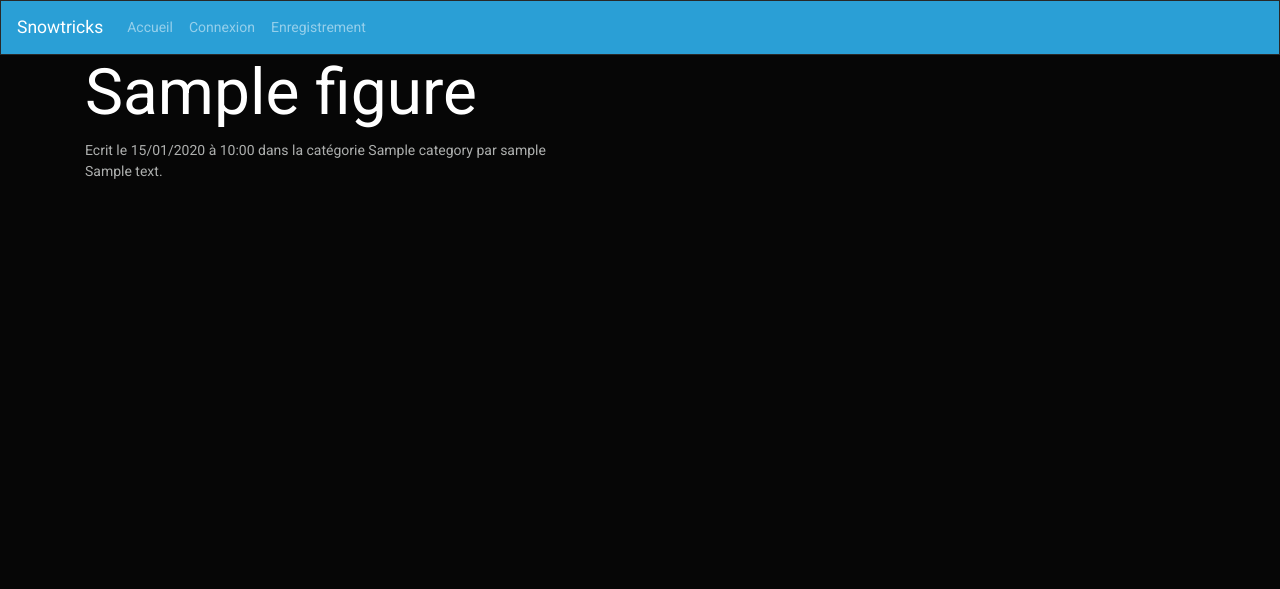
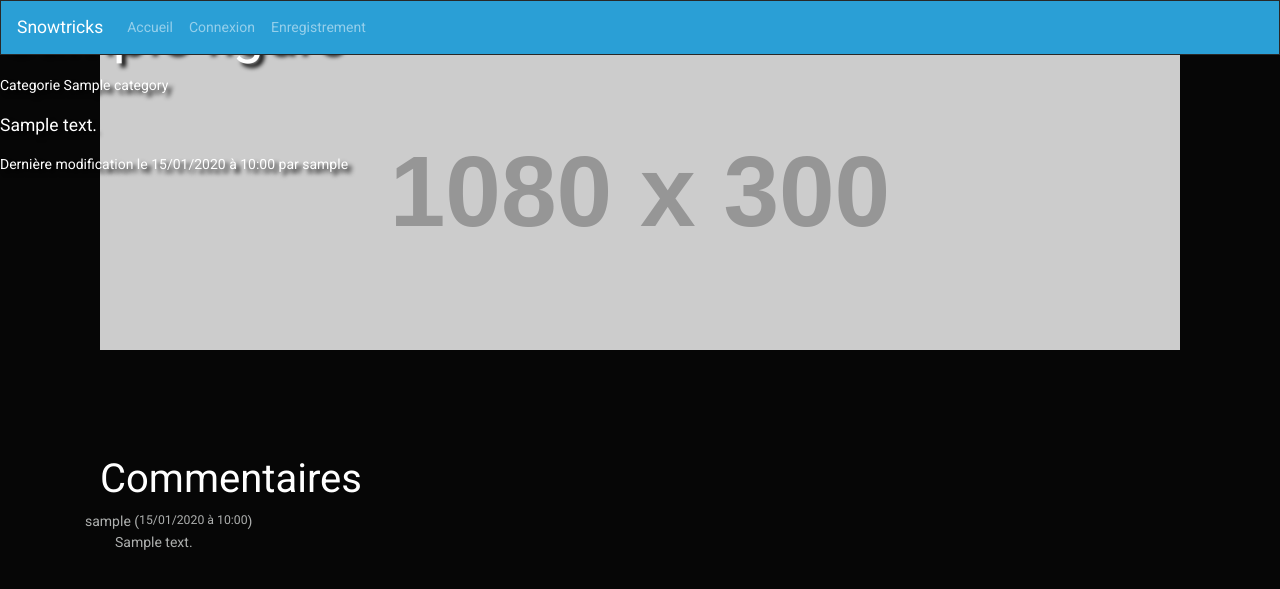
Before and after one commit to JgPhil/Snowtricks, a PHP site: template templates/app/show.html.twig in a window 1280 px wide. Shown: the top 589 px of the page. Run offline with PHP 8.4, Linux system fonts and the light colour scheme; the template is opened without the code that fills it: most values are stand-ins (such as "Sample title", 1, 10 or a date in 2020); grey boxes labelled with a size stand in for pictures from a placeholder-image service; some libraries are stand-ins or nearby versions.

Commit message:
base.html

```diff
--- a/templates/app/show.html.twig
+++ b/templates/app/show.html.twig
@@ -5,14 +5,41 @@
 
 {% block body %}
 	<article>
-		<h1>{{ figure.title }}</h1>
-		<div class="metadata">
-			Ecrit le
-			{{ figure.createdAt|date('d/m/Y') }}
-			à
-			{{ figure.createdAt|date('H:i') }} dans la catégorie {{ figure.category.title }}
-			par {{ figure.author.username }}
+		<div class="jumbotron">
+			<div class="container">
+				<div class="fond">
+					<h1 class="display-4">{{ figure.title }}</h1>
+					<p>Categorie
+						{{ figure.category.title }}
+					</p>
+					<p class="lead">{{ figure.description }}</p>
+					<div class="metadata">
+						Dernière modification le
+						{{ figure.createdAt|date('d/m/Y') }}
+						à
+						{{ figure.createdAt|date('H:i') }}
+						par
+						{{ figure.author.username }}
+					</div>
+				</div>
+			</div>
 		</div>
-		<p>{{ figure.description }}</p>
 	</article>
-{% endblock %}
+
+	<section id="commentaires">
+		<div class="container">
+			<h3>Commentaires</h3>
+			{% for comment in figure.comments %}
+				<div class="comment">
+					<div class="row">
+						{{ comment.author.username }}
+						(<small>{{comment.createdAt | date('d/m/Y à H:i')}}
+						</small>)
+					</div>
+					<div class="col">
+						{{ comment.content | raw }}
+					</div>
+				</div>
+			{% endfor %}
+		</div>
+	{% endblock %}
--- a/templates/base.html.twig
+++ b/templates/base.html.twig
@@ -6,7 +6,7 @@
 			{% block title %}{% endblock %}
 		</title>
 		<link rel="stylesheet" href="https://bootswatch.com/4/cyborg/bootstrap.min.css"/>
-		<link rel="stylesheet" type="text/css" href="../../public/css/main.css">
+		<link rel="stylesheet" type="text/css" href=" {{asset('public/css/main.css')}}">
 	</head>
 	<body>
 		<nav class="navbar navbar-expand-lg navbar-dark bg-primary">
```
Also changed, not shown: src/DataFixtures/AppFixtures.php (+13 -12 lines).
